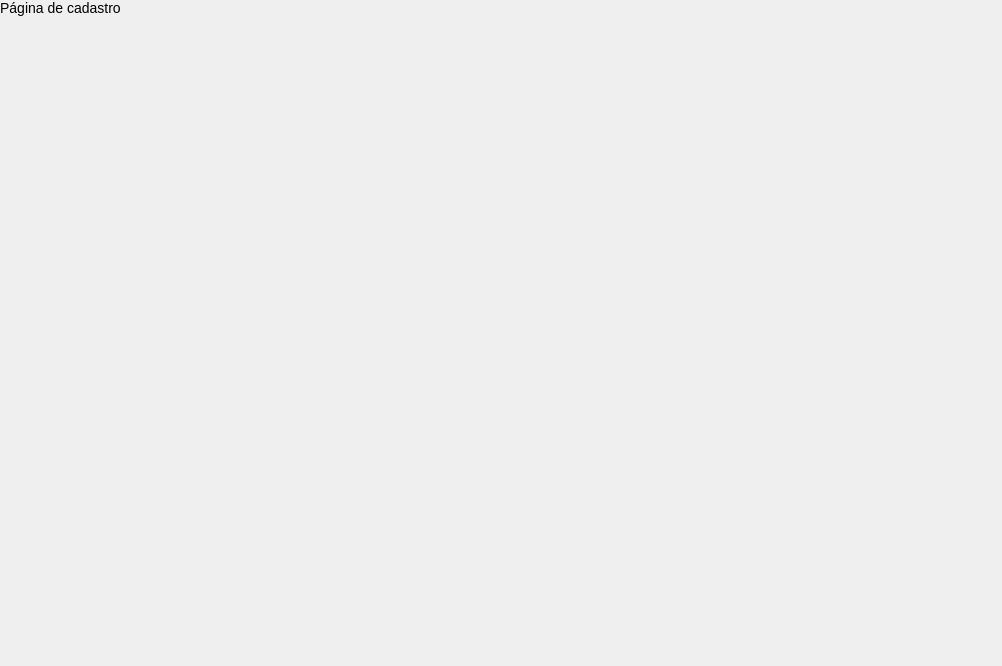
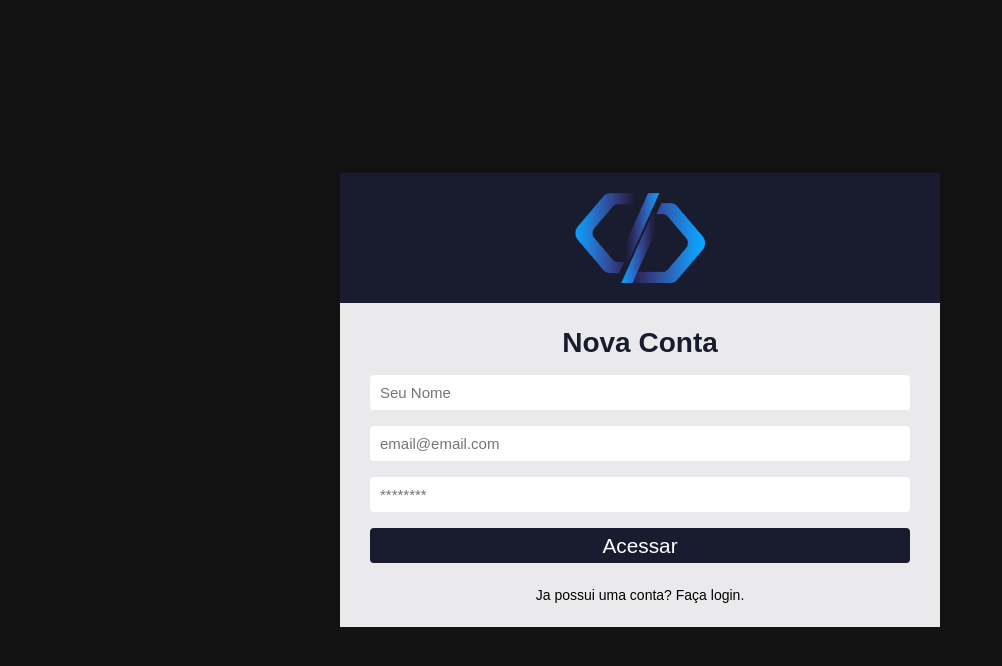
Before and after one commit to gutoamorim/helpdesk, a React (Vite) app: page /register in a window 1280 px wide. Shown: the top 666 px of the page, without its empty margins (0-1002 px from the left). Built offline with nearby package versions, Linux system fonts and the light colour scheme.

Commit message:
Página de cadastro

```diff
--- a/src/pages/SignUp/index.jsx
+++ b/src/pages/SignUp/index.jsx
@@ -1,3 +1,44 @@
+// import "./signin.css";
+import logo from "../../assets/logo.png";
+import { useState } from "react";
+import { Link } from "react-router-dom";
+
 export const SignUp = () => {
-  return <div>Página de cadastro</div>;
+  const [name, setName] = useState("");
+  const [email, setEmail] = useState("");
+  const [password, setPassword] = useState("");
+
+  return (
+    <div className="container-center">
+      <div className="login">
+        <div className="login-area">
+          <img src={logo} alt="Logo do sistyema de chamados" />
+        </div>
+        <form>
+          <h1>Nova Conta</h1>
+          <input
+            type="text"
+            placeholder="Seu Nome"
+            value={name}
+            onChange={(e) => setName(e.target.value)}
+          />
+          <input
+            type="text"
+            placeholder="email@email.com"
+            value={email}
+            onChange={(e) => setEmail(e.target.value)}
+          />
+          <input
+            type="password"
+            placeholder="********"
+            value={password}
+            onChange={(e) => setPassword(e.target.value)}
+          />
+
+          <button type="submit">Acessar</button>
+        </form>
+        <Link to="/">Ja possui uma conta? Faça login.</Link>
+      </div>
+    </div>
+  );
 };
```
